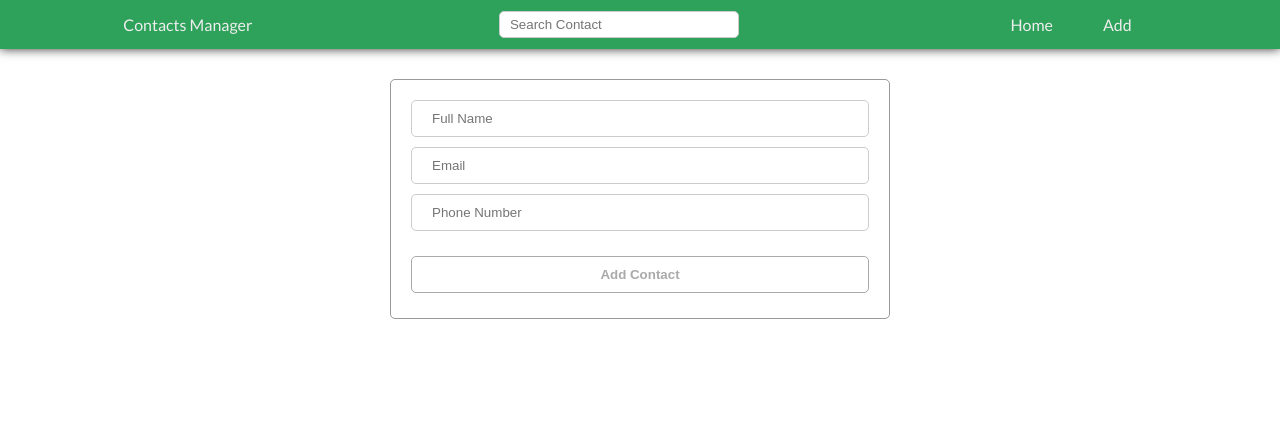
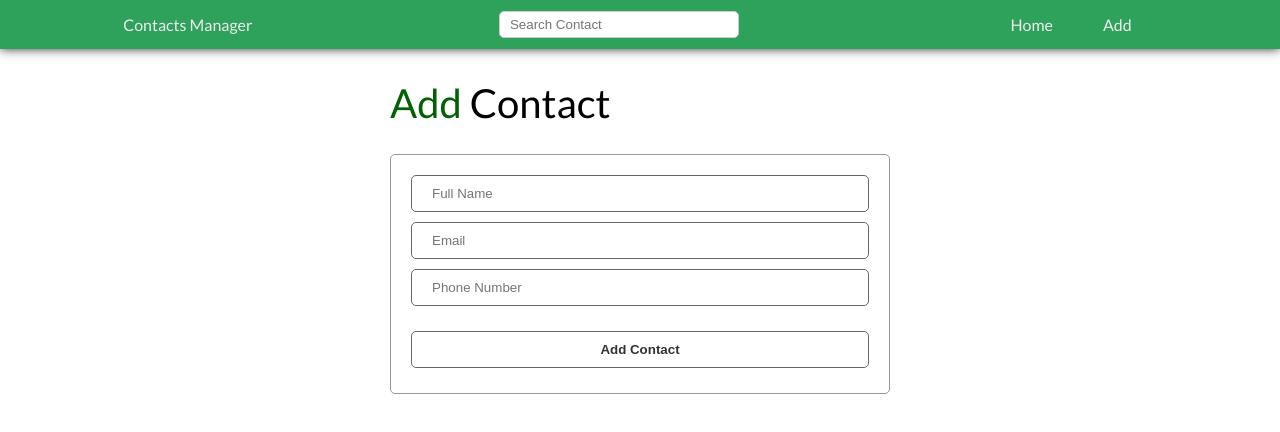
Before and after one commit to PaoloGarcia/manage-contacts, a React (Create React App) app: page /add in a window 1280 px wide. Shown: the top 432 px of the page. Built offline with nearby package versions, Linux system fonts and the light colour scheme.

Commit message:
create title component, add Links for routes

```diff
--- a/src/components/App.js
+++ b/src/components/App.js
@@ -39,6 +39,10 @@ function App() {
         setContacts(newContacts);
     }
 
+    const onAddContactHandler = contact => {
+        setContacts([...contacts, contact]);
+    }
+
     return (
         <Router>
             <div className="App">
@@ -53,9 +57,15 @@ function App() {
                             return <Contacts
                                         contacts={contacts}
                                         onDeleteContactHandler={onDeleteContactHandler}
-                                    />
+                                    />;
                         }}/>
-                        <Route exact path="/add" component={AddContact}/>
+                        <Route exact path="/add" render={() => {
+                            return (
+                                <AddContact
+                                    onAddContactHandler={onAddContactHandler}
+                                />
+                            );
+                        }}/>
                     </Switch>
                 </div>
             </div>
--- a/src/components/Contacts/AddContact/AddContact.js
+++ b/src/components/Contacts/AddContact/AddContact.js
@@ -1,18 +1,27 @@
 import React from "react";
 import "./add-contact.css";
 
-const AddContact = () => {
+import Title from "../../Layout/Title/Title";
+
+const AddContact = ({onAddContactHandler}) => {
     const [name, setName] = React.useState("");
     const [email, setEmail] = React.useState("");
     const [phone, setPhone] = React.useState("");
 
+    const onSubmitHandler = e => {
+        e.preventDefault();
+        onAddContactHandler({name, email, phone});
+    }
+
     return (
         <div className="add-contact">
-            {/* <div className="add-contact-header">
-                Add Contact
-            </div> */}
+            <Title
+                colored="Add"
+                notColored="Contact"
+            />
+            <div className="add-contact-box">
                 <div className="add-contact-body">
-                <form onSubmit={e => e.preventDefault()}>
+                    <form onSubmit={onSubmitHandler}>
                         <div className="add-contact-body-item">
                             <input
                                 type="text"
@@ -49,6 +58,7 @@ const AddContact = () => {
                     </form>
                 </div>
             </div>
+        </div>
     );
 };
 
--- a/src/components/Contacts/AddContact/add-contact.css
+++ b/src/components/Contacts/AddContact/add-contact.css
@@ -1,9 +1,13 @@
 .add-contact {
+    margin: 30px auto;
+    width: 500px;
+}
+
+.add-contact-box {
     border: 1px solid #999;
     border-radius: 5px;
-    margin: 30px auto;
     padding: 10px 20px;
-    width: 500px;
+    width:100%;
 }
 
 .add-contact-header {
@@ -15,7 +19,7 @@
 }
 
 .add-contact-body-item input {
-    border: 1px solid #ccc;;
+    border: 1px solid #666;;
     border-radius: 5px;
     display: inline-block;
     outline-color: rgb(161, 122, 23);
@@ -25,9 +29,9 @@
 
 .btn-add {
     background-color: inherit;
-    border: 1px solid #aaa;
+    border: 1px solid #666;
     border-radius: 5px;
-    color: #aaa;
+    color: #333;
     font-weight: bold;
     margin: 15px 0;
     outline: none;
--- a/src/components/Contacts/Contact/contact.css
+++ b/src/components/Contacts/Contact/contact.css
@@ -42,7 +42,7 @@
 }
 
 .contact-item {
-    border: 1px solid #ccc;
+    border: 1px solid #999;
     font-size: 0.8rem;
     padding: 5px 10px;
 }
--- a/src/components/Contacts/Contacts.js
+++ b/src/components/Contacts/Contacts.js
@@ -3,6 +3,7 @@ import "./contacts.css";
 import PropTypes from "prop-types";
 
 import Contact from "./Contact/Contact";
+import Title from "../Layout/Title/Title";
 
 const Contacts = ({ contacts, onDeleteContactHandler }) => {
     const list = contacts.map(contact => {
@@ -19,6 +20,10 @@ const Contacts = ({ contacts, onDeleteContactHandler }) => {
 
     return (
         <ul className="contacts">
+            <Title
+                colored="Contacts"
+                notColored="List"
+            />
             {list}
         </ul>
     );
--- a/src/components/Layout/Navbar/Navbar.js
+++ b/src/components/Layout/Navbar/Navbar.js
@@ -1,6 +1,8 @@
 import React from "react";
 import "./navbar.css";
 import PropTypes from "prop-types";
+
+import { Link } from "react-router-dom";
 
 const Navbar = ({ branding, query, onChangeQueryHandler }) => {
     return (
@@ -18,10 +20,10 @@ const Navbar = ({ branding, query, onChangeQueryHandler }) => {
             </div>
             <ul className="tabs">
                 <li>
-                    <a href="#!">Home</a>
+                    <Link to="/">Home</Link>
                 </li>
                 <li>
-                    <a href="#!">Add</a>
+                    <Link to="/add">Add</Link>
                 </li>
             </ul>
         </nav>
--- /dev/null
+++ b/src/components/Layout/Title/Title.js
@@ -0,0 +1,19 @@
+import React from "react";
+import "./title.css";
+import PropTypes from "prop-types";
+
+const Title = ({colored, notColored}) => {
+    return (
+        <h1 className="title">
+            <span className="colored-side">{colored}</span>{" "}
+            {notColored}
+        </h1>
+    );
+};
+
+Title.propTypes = {
+    colored: PropTypes.string.isRequired,
+    notColored: PropTypes.string.isRequired,
+};
+
+export default Title;
--- /dev/null
+++ b/src/components/Layout/Title/title.css
@@ -0,0 +1,8 @@
+.title {
+    font-size: 2.5rem;
+    font-weight: normal;
+}
+
+.colored-side {
+    color: rgb(2, 97, 2);
+}
```
Lines whose indentation alone changed are shown as unchanged.
